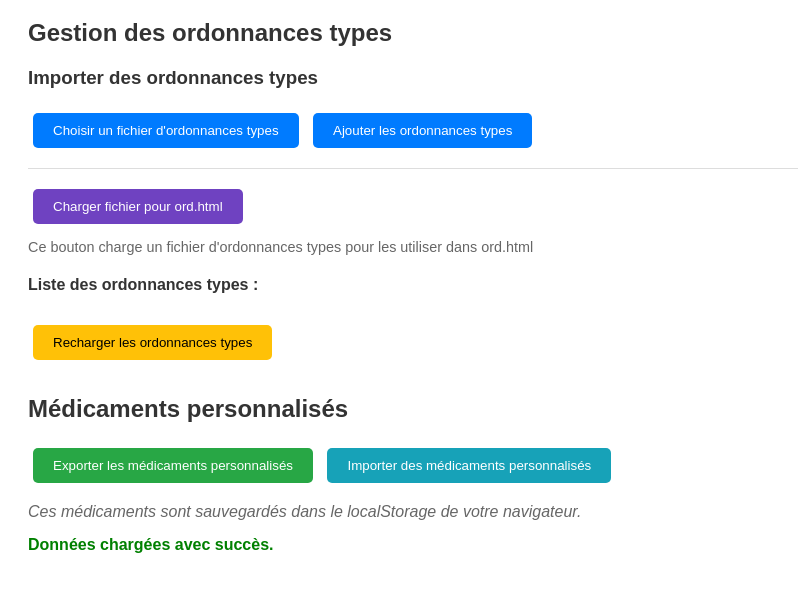
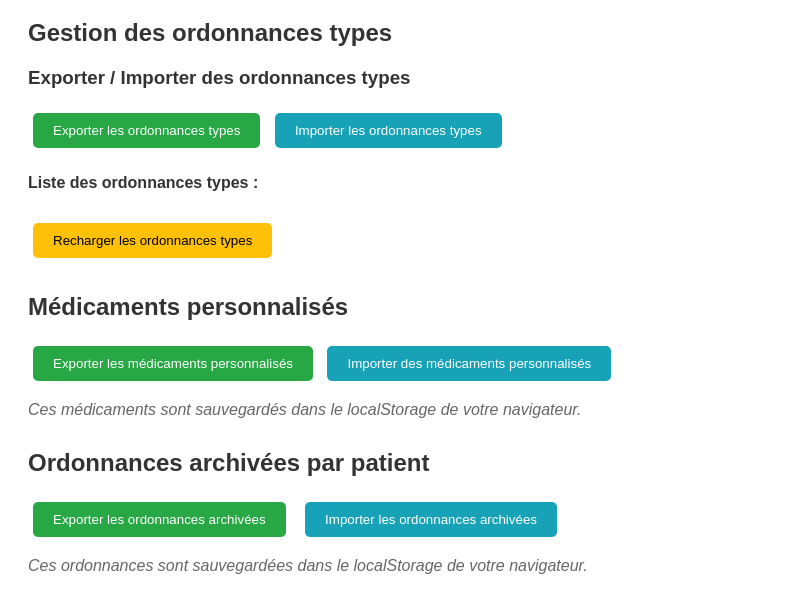
Before and after one commit to drkamel17/certificat_database, a browser extension: page ordonnance/options.html in a window 1280 px wide. Shown: the part 89-702 px from the top of the page, without its empty margins (0-798 px from the left). Drawn offline with Linux system fonts and the light colour scheme.

Commit message:
Update options.html for exporting and importing types

```diff
--- a/ordonnance/options.html
+++ b/ordonnance/options.html
@@ -129,21 +129,15 @@
   <!-- Section ordonnances types -->
   <h2>Gestion des ordonnances types</h2>
 
-  <h3>Importer des ordonnances types</h3>
+  <h3>Exporter / Importer des ordonnances types</h3>
   <div style="margin-bottom: 15px;">
     <input type="file" id="fichier-ordonnances-type" accept=".json" hidden />
-    <button id="choisir-ordonnances-type">Choisir un fichier d'ordonnances types</button>
-    <button id="ajouter-ordonnances-type">Ajouter les ordonnances types</button>
-  </div>
-
-  <div style="margin-top: 15px; padding-top: 15px; border-top: 1px solid #ddd;">
-    <button id="charger-fichier-ordonnances" style="background-color: #6f42c1;">
-      <i class="fas fa-folder-open"></i> Charger fichier pour ord.html
+    <button id="exporter-ordonnances-types" style="background-color: #28a745;">
+      <i class="fas fa-download"></i> Exporter les ordonnances types
     </button>
-    <input type="file" id="fichier-ordonnances-pour-ord" accept=".json" hidden />
-    <p style="color: #666; font-size: 0.9em; margin-top: 10px;">
-      Ce bouton charge un fichier d'ordonnances types pour les utiliser dans ord.html
-    </p>
+    <button id="importer-ordonnances-types" style="background-color: #17a2b8;">
+      <i class="fas fa-upload"></i> Importer les ordonnances types
+    </button>
   </div>
 
   <!-- Formulaire pour ajouter/modifier une ordonnance type -->
@@ -192,7 +186,45 @@
     Ces médicaments sont sauvegardés dans le localStorage de votre navigateur.
   </div>
 
+  <!-- Section pour exporter/importer les ordonnances archivées -->
+  <h2 style="margin-top: 30px; color: #333;">Ordonnances archivées par patient</h2>
+  <div style="margin-top: 15px;">
+    <button id="exporter-ordonnances-archivees" style="background-color: #28a745; margin-right: 10px;">
+      <i class="fas fa-download"></i> Exporter les ordonnances archivées
+    </button>
+    <input type="file" id="importer-ordonnances-archivees" accept=".json" hidden />
+    <button id="btn-importer-ordonnances-archivees" style="background-color: #17a2b8;">
+      <i class="fas fa-upload"></i> Importer les ordonnances archivées
+    </button>
+  </div>
+
+  <div id="infos-ordonnances-archivees" style="margin-top: 15px; color: #666; font-style: italic;">
+    Ces ordonnances sont sauvegardées dans le localStorage de votre navigateur.
+  </div>
+
+  <div id="firefox-warning" style="margin-top: 15px; padding: 10px; background: #fff3cd; color: #856404; border-radius: 5px; border-left: 3px solid #ffc107; display: none;">
+    <strong>⚠️ Firefox détecté :</strong><br>
+    Si vous utilisez Firefox avec le protocole <code>file://</code>, les données ne seront pas partagées automatiquement avec ord.html.<br>
+    <strong>Solutions :</strong>
+    <ul style="margin: 5px 0 0 20px; padding: 0;">
+      <li>Utilisez un serveur local (ex: <code>python -m http.server 8000</code>)</li>
+      <li>Ouvrez ord.html après avoir importé les données</li>
+      <li>Cliquez sur le bouton d'actualisation dans ord.html</li>
+    </ul>
+  </div>
+
   <div id="message"></div>
+
+  <script>
+    // Détecter Firefox et afficher l'avertissement
+    document.addEventListener('DOMContentLoaded', function() {
+        const isFirefox = navigator.userAgent.toLowerCase().includes('firefox');
+        const isFileProtocol = window.location.protocol === 'file:';
+        if (isFirefox && isFileProtocol) {
+            document.getElementById('firefox-warning').style.display = 'block';
+        }
+    });
+  </script>
 
   <script src="options.js"></script>
 </body>
```
